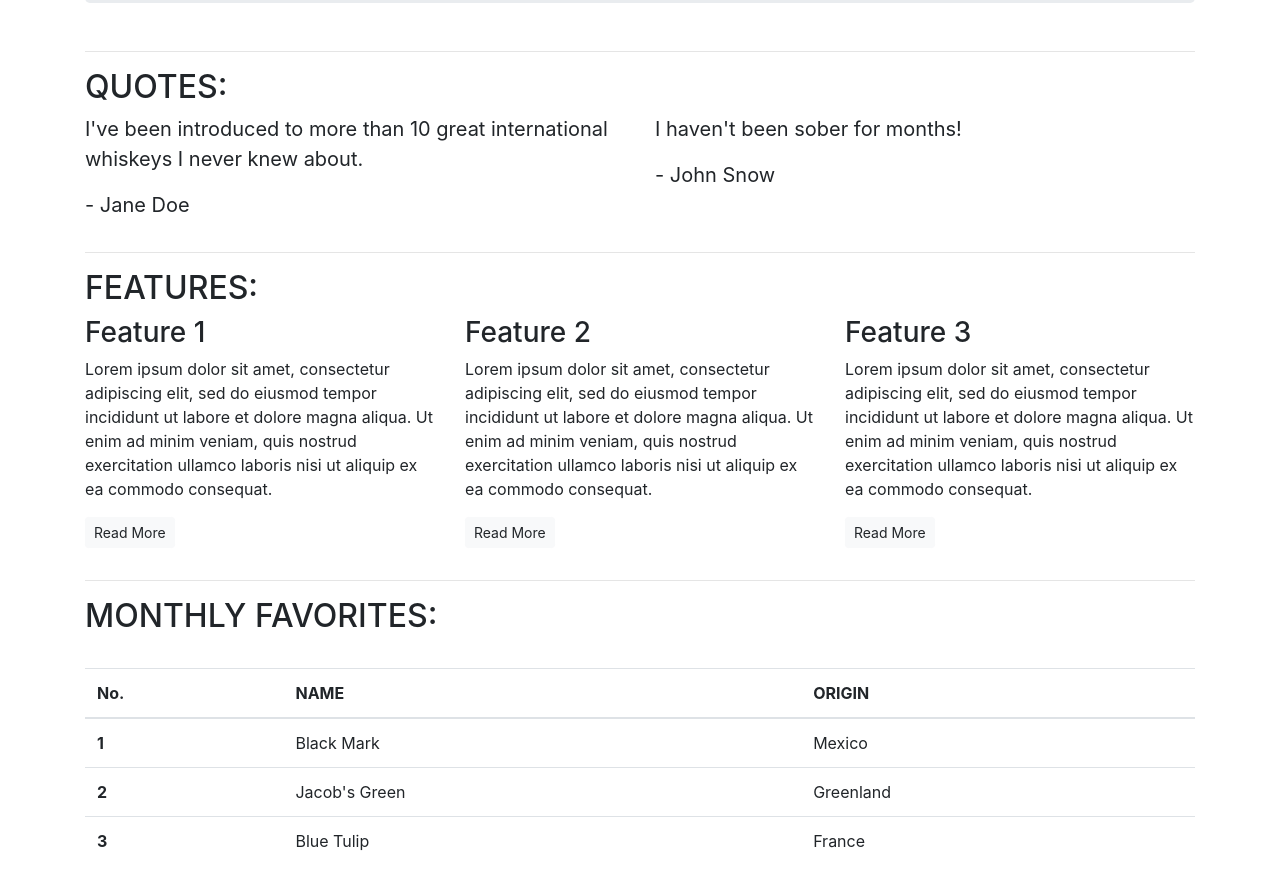
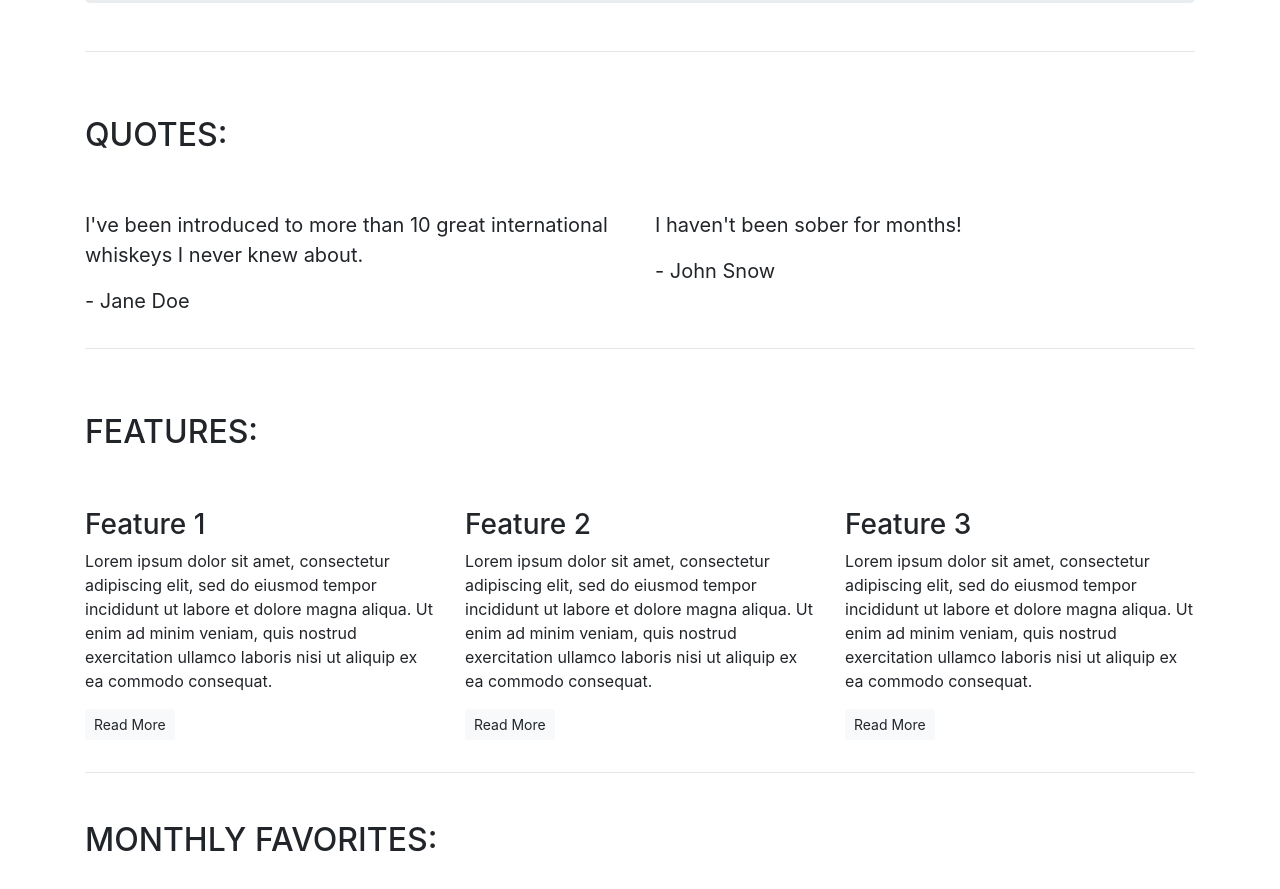
Before and after one commit to TerryLoc/bootstrap_test, a website: page index.html in a window 1280 px wide. Shown: the part 433-1322 px from the top of the page. Drawn offline with nearby package versions, Linux system fonts and the light colour scheme.

Commit message:
Chore : Add images

```diff
--- a/index.html
+++ b/index.html
@@ -63,7 +63,7 @@
       <!-- Quotes -->
       <section class="quotes">
         <div class="row">
-          <div class="col-12">
+          <div class="col-12 my-5">
             <h2 class="text-uppercase">Quotes:</h2>
           </div>
         </div>
@@ -91,7 +91,7 @@
       <!-- Features -->
       <section class="features">
         <div class="row">
-          <div class="col-12">
+          <div class="col-12 my-5">
             <h2 class="text-uppercase">Features:</h2>
           </div>
         </div>
@@ -137,7 +137,7 @@
       <!-- /.features -->
       <hr />
       <!--Monthly Fav-->
-      <section class="monthly-favorites">
+      <section class="monthly-favorites my-5">
         <h2 class="text-uppercase">Monthly Favorites:</h2>
         <br />
         <table class="table">
```
Also changed, not shown: images/girl-image.png (added), images/guy-image.png (added).
